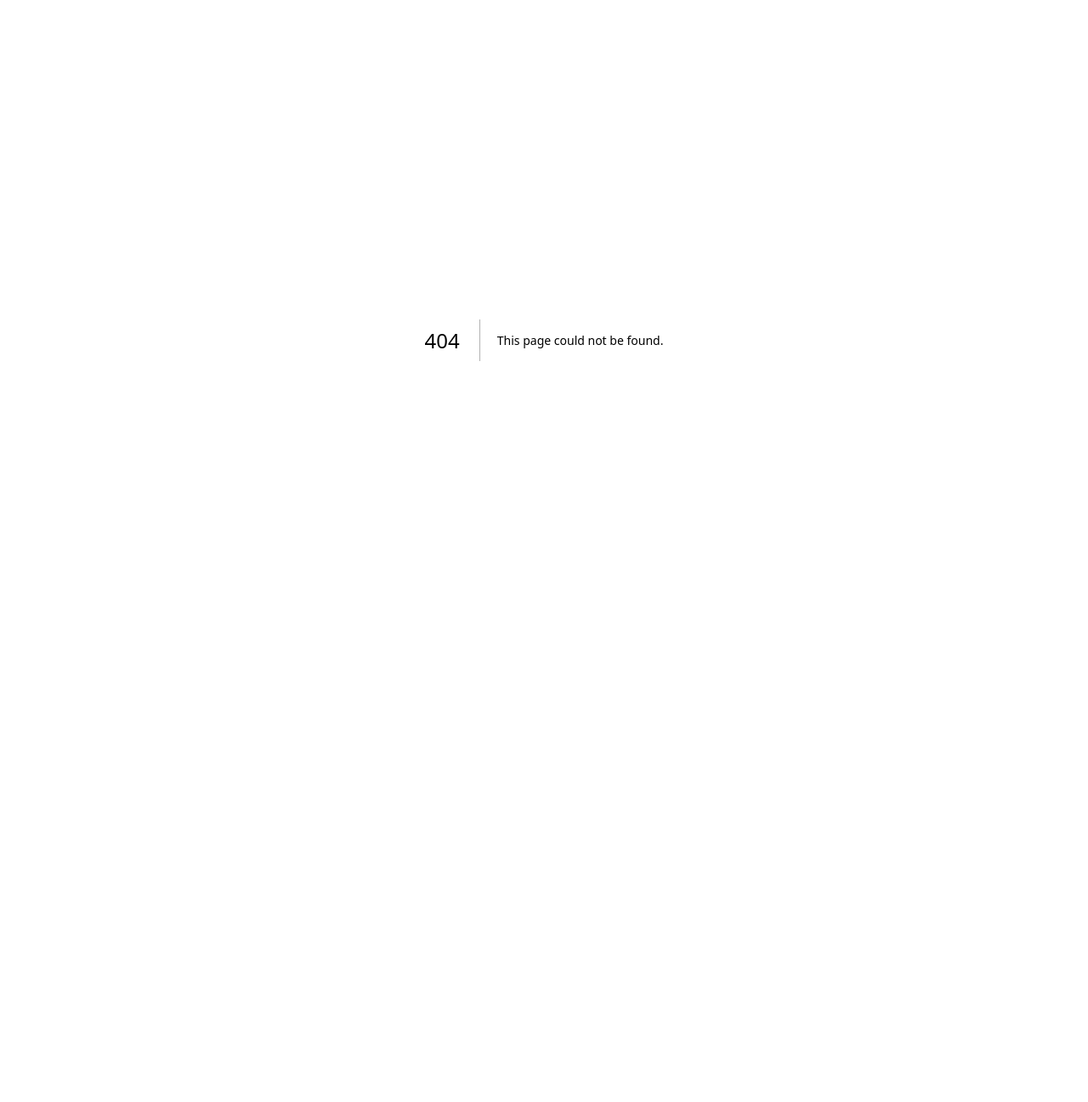
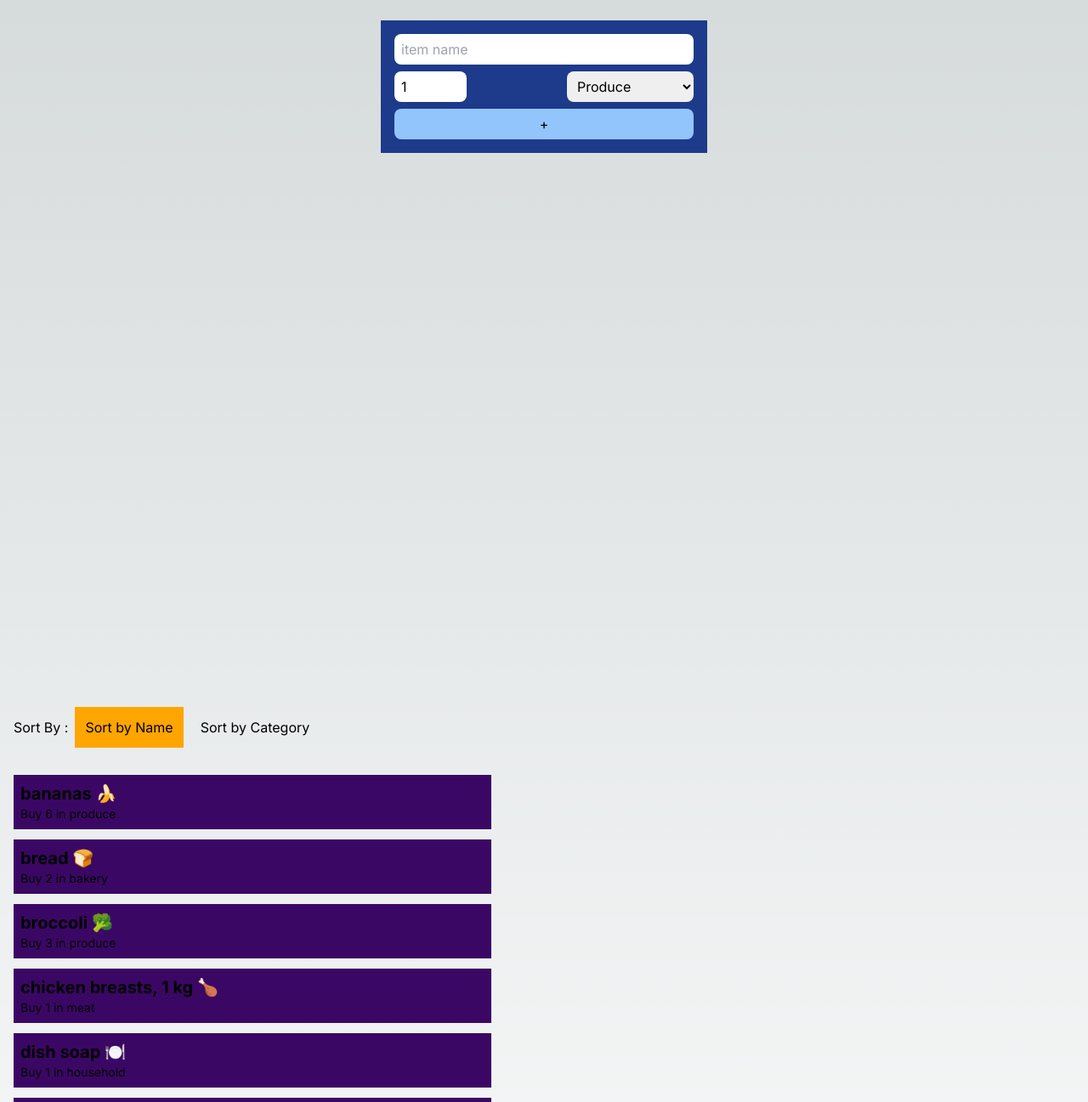
Before and after one commit to partharora729/cprg306-assignments, a Next.js app: page /week-6 in a window 1280 px wide. Before the commit this address had no page. Shown: the top 1297 px of the page at 85% size. Before the commit the page ends 800 px from the top, so only its background shows below. Built offline with nearby package versions, Linux system fonts and the light colour scheme.

Commit message:
Add example.txt file

```diff
--- /dev/null
+++ b/app/week-6/item-list.js
@@ -0,0 +1,41 @@
+'use client';
+
+import React , {useState} from "react";
+import Item from "./item";
+
+
+const ItemList = ({items}) => {
+    const [sortBy, setSortBy] = useState('name');
+    // const [items, setItems] = useState(itemsData);
+    // //  help of chatgpt was used in this. This is the explanation provided When you import data from a JSON file using import itemsData from './items.json';, you are essentially importing the entire content of the JSON file into a variable named itemsData. The JSON data becomes accessible through this variable.
+        const sortedItems = items.slice().sort((a, b) => {
+            if (sortBy === 'name' && a && b && a.name && b.name) {
+                return a.name.localeCompare(b.name);
+            } else if (sortBy === 'category'  && a && b && a.name && b.name) {
+                return a.category.localeCompare(b.category);
+            }
+            return 0;
+        });
+
+
+    return (
+        <div>
+            <div className="flex items-center mt-4 mb-0">
+            <p className="mr-2"> Sort By :</p>
+            <div className>
+                <button className="mr-2 p-3" onClick={() => setSortBy('name')} style={{ backgroundColor: sortBy === 'name' ? 'orange' : '' }}>Sort by Name</button>
+                <button className="p-3"onClick={() => setSortBy('category')} style={{ backgroundColor: sortBy === 'category' ? 'orange' : '' }}>Sort by Category</button>
+            </div>
+            </div>
+            <div className="flex">
+            <ul className="mt-5 me-5" style={{ width: '45%' }}>
+                {sortedItems.map(item => (
+                    <Item key={item.id} name={item.name} quantity={item.quantity} category={item.category} />
+                ))}
+            </ul>
+            </div>
+        </div>
+    );
+};
+
+export default ItemList;
--- /dev/null
+++ b/app/week-6/item.js
@@ -0,0 +1,16 @@
+import React from 'react';
+
+const Item = ({ name, quantity, category }) => {
+  return (
+    <div>
+    <li className="flex items-center bg-purple-950 p-2 my-3 ">
+      <div>
+        <h3 className="text-xl font-bold">{name}</h3>
+        <p className="text-sm"> Buy {quantity} in {category}</p>
+      </div>
+    </li>
+    </div>
+  );
+};
+
+export default Item;
--- /dev/null
+++ b/app/week-6/item.json
@@ -0,0 +1,74 @@
+[
+    {
+      "id": "1h2GJKH12gkHG31h1H",
+      "name": "milk, 4 L 🥛",
+      "quantity": 1,
+      "category": "dairy"
+    },
+    {
+      "id": "2KJH3k2j3H1k2J3K1H",
+      "name": "bread 🍞",
+      "quantity": 2,
+      "category": "bakery"
+    },
+    {
+      "id": "3h2KJH3k2j3H1k2J3",
+      "name": "eggs, dozen 🥚",
+      "quantity": 2,
+      "category": "dairy"
+    },
+    {
+      "id": "4k2J3K1H2GJKH12gk",
+      "name": "bananas 🍌",
+      "quantity": 6,
+      "category": "produce"
+    },
+    {
+      "id": "5H1h1H2KJH3k2j3H",
+      "name": "broccoli 🥦",
+      "quantity": 3,
+      "category": "produce"
+    },
+    {
+      "id": "6H1k2J3K1H2GJKH1",
+      "name": "chicken breasts, 1 kg 🍗",
+      "quantity": 1,
+      "category": "meat"
+    },
+    {
+      "id": "7gkHG31h1H2KJH3k",
+      "name": "pasta sauce 🍝",
+      "quantity": 3,
+      "category": "canned goods"
+    },
+    {
+      "id": "8j3H1k2J3K1H2GJK",
+      "name": "spaghetti, 454 g 🍝",
+      "quantity": 2,
+      "category": "dry goods"
+    },
+    {
+      "id": "9H12gkHG31h1H2KJ",
+      "name": "toilet paper, 12 pack 🧻",
+      "quantity": 1,
+      "category": "household"
+    },
+    {
+      "id": "10H3k2j3H1k2J3K1",
+      "name": "paper towels, 6 pack",
+      "quantity": 1,
+      "category": "household"
+    },
+    {
+      "id": "11k2J3K1H2GJKH12",
+      "name": "dish soap 🍽️",
+      "quantity": 1,
+      "category": "household"
+    },
+    {
+      "id": "12GJKH12gkHG31h1",
+      "name": "hand soap 🧼",
+      "quantity": 4,
+      "category": "household"
+    }
+  ]
--- /dev/null
+++ b/app/week-6/new-item.js
@@ -0,0 +1,53 @@
+"use client";
+import React,{useState} from 'react';
+
+const NewItem = ({onAddItem}) => {
+    const  [name, setName] = useState("");
+    const  [quantity, setQuantity] = useState(1);
+    const  [category, setCategory] = useState("produce");
+
+    const handleSubmit = (e) => {
+         e.preventDefault();
+        const item = [
+           name,
+          quantity,
+          category
+            ];
+        console.log(item);
+        onAddItem(item);
+        setName('');
+        setQuantity(1);
+        setCategory('produce')};
+    return (
+        <div className="flex justify-center items-start h-screen">
+            <form onSubmit={handleSubmit} className="bg-blue-900 p-4 m-2 w-96">
+                <div>
+                    <input type='text' value={name} placeholder='item name' onChange={(e)=>{setName(e.target.value)}} required className='text-black rounded-lg mb-2 text-l w-full h-9 placeholder:p-2' />
+                </div>
+                <div className="flex justify-between items-center">
+                    <div>
+                        <input type='number' min={1} max={99} value={quantity} onChange={(e)=>{setQuantity(Number(e.target.value))}} required className='text-black  rounded-lg p-2 h-9' />
+                    </div>
+                    <div>
+                        <select id="category" value={category} onChange={(e)=>{setCategory(e.target.value)}} className='text-black rounded-lg p-2 h-9'>
+                            <option value="produce">Produce</option>
+                            <option value="dairy">Dairy</option>
+                            <option value="bakery">Bakery</option>
+                            <option value="meat">Meat</option>
+                            <option value="frozen-foods">Frozen Foods</option>
+                            <option value="canned-goods">Canned Goods</option>
+                            <option value="dry-goods">Dry Goods</option>
+                            <option value="beverages">Beverages</option>
+                            <option value="snacks">Snacks</option>
+                            <option value="household">Household</option>
+                            <option value="other">Other</option>
+                        </select>
+                    </div>
+                </div>
+                <button type='submit' className='bg-blue-300 w-full mt-2 h-9 rounded-lg'>+</button>
+            </form>
+        </div>
+    );
+};
+
+export default NewItem;
--- /dev/null
+++ b/app/week-6/page.js
@@ -0,0 +1,19 @@
+'use client';
+import React ,{useState}from 'react';
+import NewItem from "./new-item";
+import ItemList from "./item-list";
+import ItemData from "./item.json";
+
+const page=()=>{
+    const [items, setItems] = useState(ItemData);
+
+    const handleAddItem = (newItem) => {
+        setItems(OldItems=>[...Olditems, newItem]);
+      };
+
+   return( <main className='container p-4'>
+    <NewItem onAddItem={handleAddItem} />
+    <ItemList items={items} />
+    </main>)
+}
+export default page;
```
